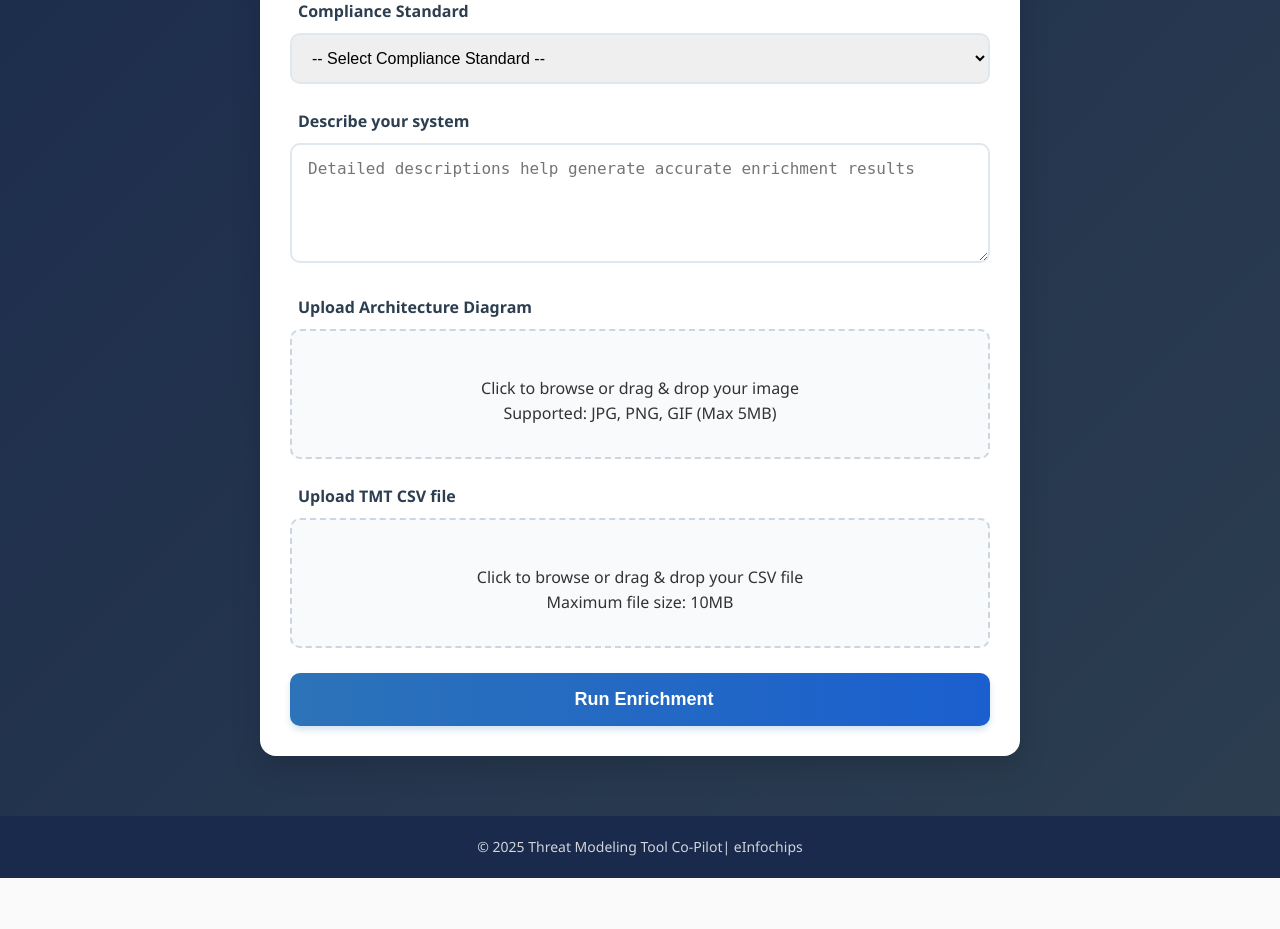
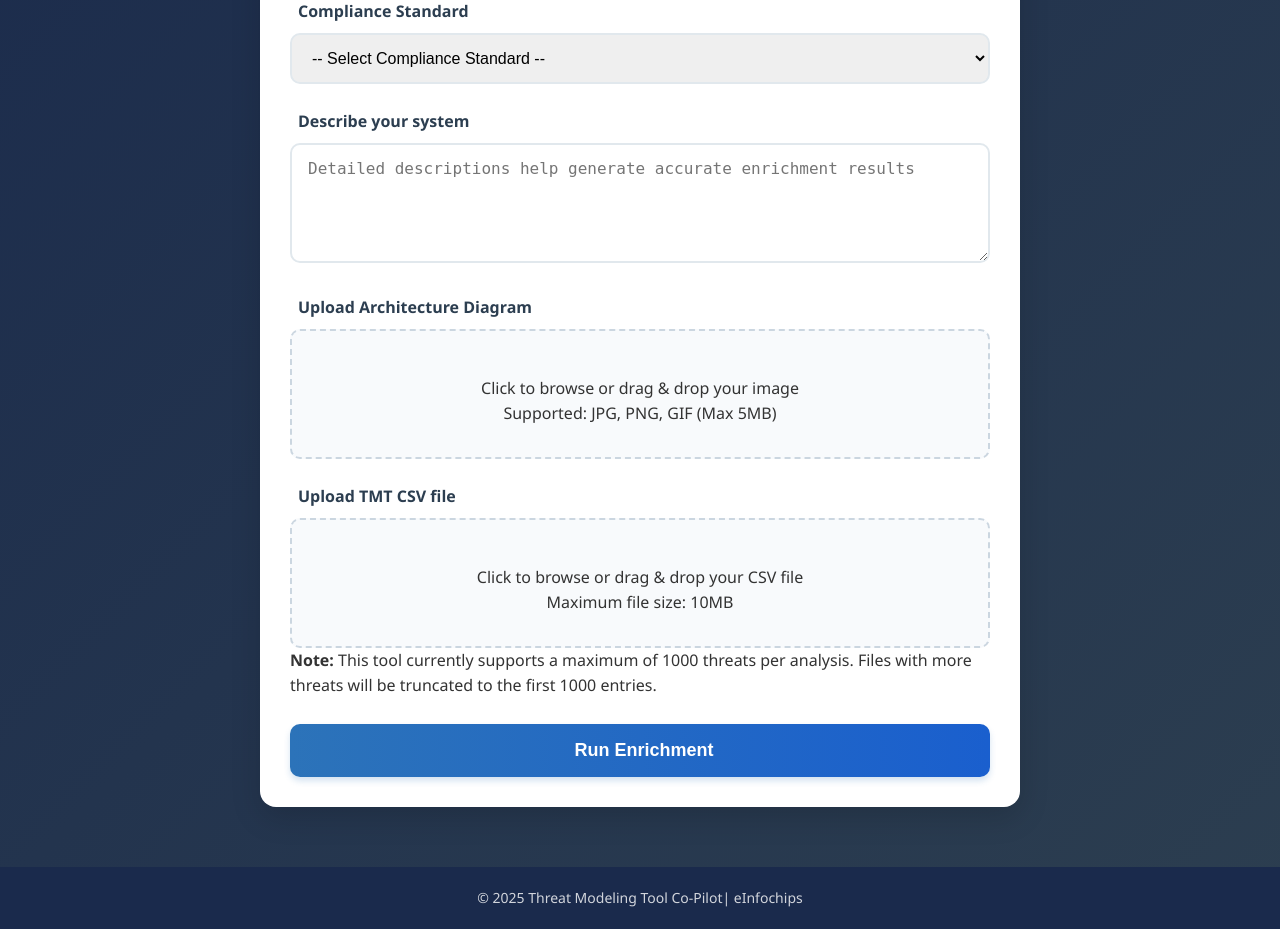
Before and after one commit to DhruviSutariya36/tmtcopilot-ui, a Flask app: page / in a window 1280 px wide. Shown: the part 418-1347 px from the top of the page. Before the commit the page ends 1296 px from the top, so only its background shows below. Run offline with Flask 3, Linux system fonts and the light colour scheme.

Commit message:
changes to add 1000 max threats limitation - text warning

```diff
--- a/templates/form.html
+++ b/templates/form.html
@@ -416,6 +416,13 @@
                                 <span class="file-input-subtext-csv">Maximum file size: 10MB</span>
                             </label>
                             <input type="file" id="file" name="file" accept=".csv" required>
+                            <div class="limitation-notice">
+                                <i class="fas fa-exclamation-circle"></i>
+                                <div class="limitation-text">
+                                    <strong>Note:</strong> This tool currently supports a maximum of 1000 threats per analysis.
+                                    Files with more threats will be truncated to the first 1000 entries.
+                                </div>
+                            </div>
                         </div>
                     </div>
 
```
